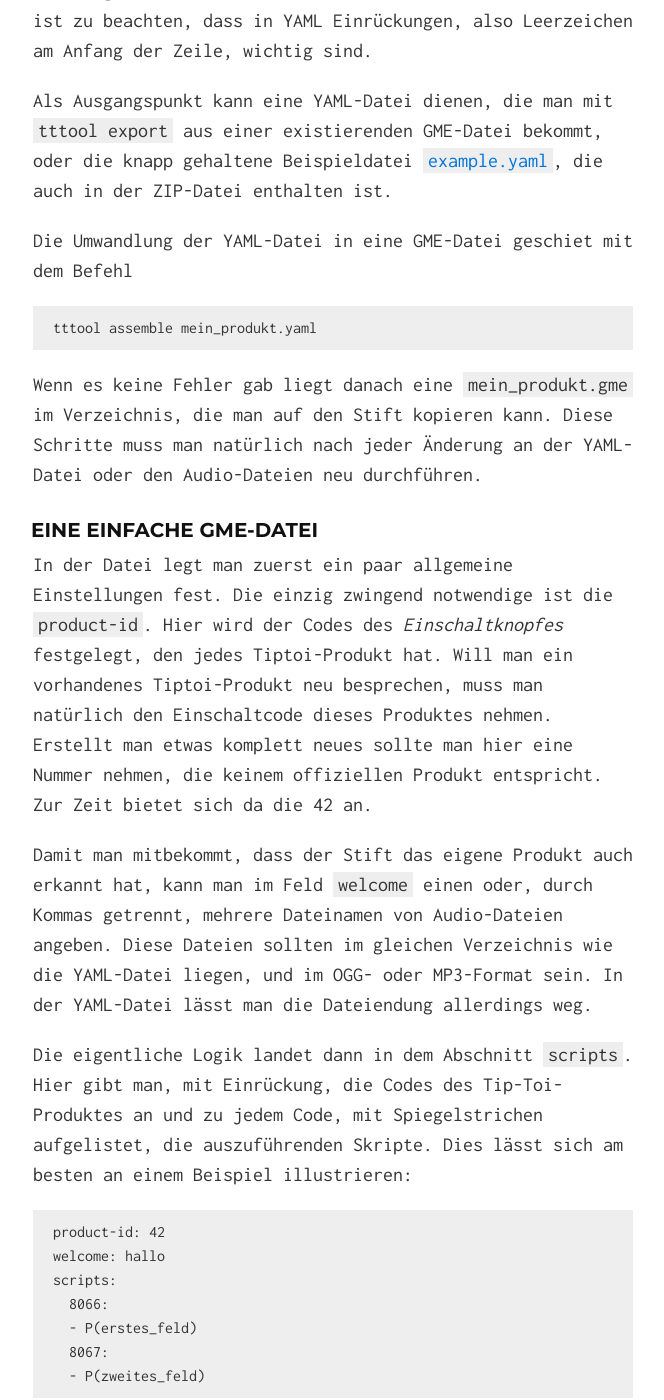
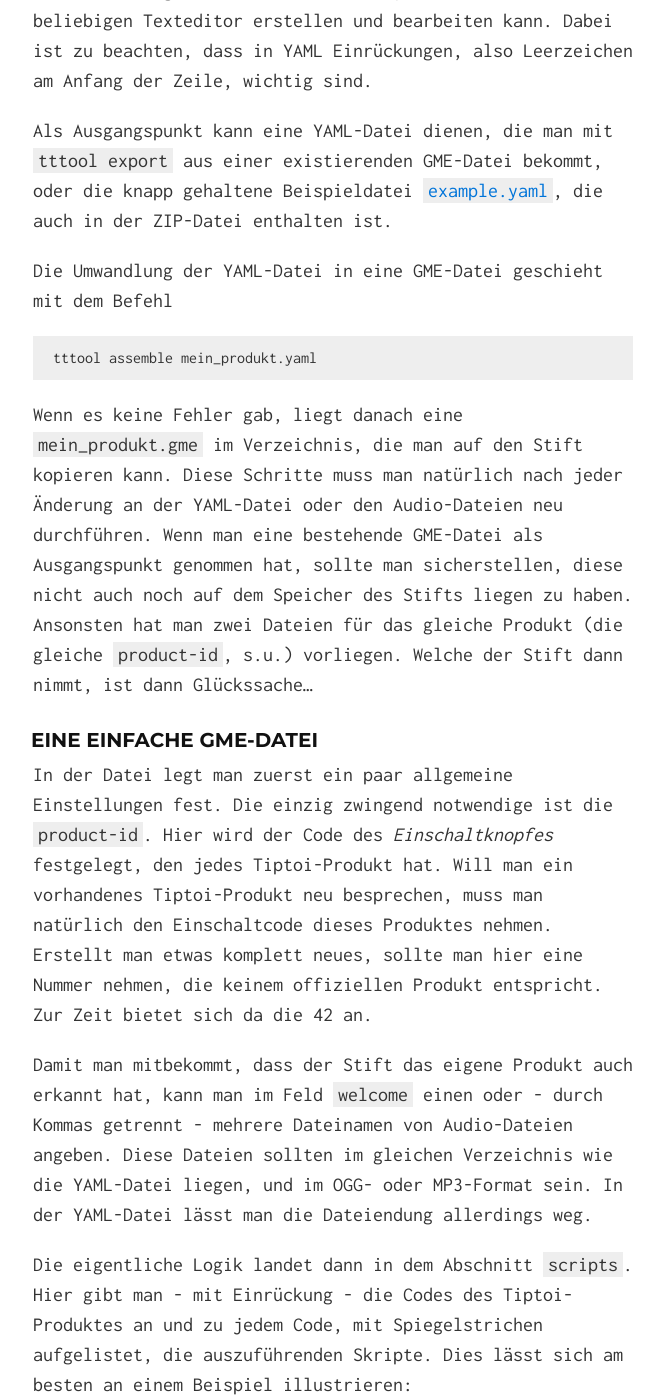
Before and after one commit to entropia/tip-toi-reveng, a Jekyll site: the page built from index.md, in a window 1280 px wide and 1400 px high, scrolled down 2422 px. Shown: the whole window, without its empty margins (307-971 px from the left). Built offline with Jekyll 4.4.1, drawn with Linux system fonts in a browser that asks for light colours; some of the changed text lies outside the part shown.

Commit message:
slight improvements

```diff
--- a/index.md
+++ b/index.md
@@ -2,30 +2,31 @@
 layout: default
 ---
 
-Hier finden Sie Information zum tttool, einem Werkzeug zum analysieren und
-erstellen von GME-Dateien für den Tiptoi-Stift. Damit können Sie
-Tiptoi-Produkte umprogrammieren und eigene Produkte erstellen.
+Diese Seite enthält Information zum tttool, einem Werkzeug zum
+Analysieren und Erstellen von GME-Dateien für den Tiptoi-Stift von
+Ravensburger. Damit kann man Tiptoi-Produkte umprogrammieren und
+eigene Produkte erstellen.
 
-> **Achtung:** Das tttool ist kein offizielles Produkt von Ravensburger,
-> sondern von unabhängigen Bastlern entwickelt. Wenn Sie damit ihren
-> Tiptoi-Stift kaputt machen, ist das Ihr Problem. Und wenn Sie selbst
-> erstellte Tiptoi-Produkte verkaufen, verletzen Sie vermutlich eine Reihe von
-> Patenten und anderen Schutzrechten.
+> **Achtung:** Das tttool ist kein offizielles Produkt von
+> Ravensburger, sondern von unabhängigen Bastlern entwickelt. Wenn es
+> zu einem Defekt am Tiptoi-Stift kommt, dann ist das auf eigenes
+> Risiko geschehen. Und wer selbst erstellte Tiptoi-Produkte verkauft,
+> verletzt vermutlich eine Reihe von Patenten und anderen
+> Schutzrechten.
 
-## Installation
+## Installation (Windows)
 
-Die Zip-Dateien auf der [Release-Seite] enthält die Datei `tttool.exe`, die man
+Die Zip-Datei auf der [Release-Seite] enthält die Datei `tttool.exe`, die man
 direkt ausführen kann.
 
 
 Allerdings ist zu beachten, dass das ein Kommadozeilenprogramm ist. Doppelt
 klicken bringt also nichts, sondern man muss die Eingabeaufforderung starten,
 in das Verzeichnis mit `tttool.exe` wechseln und dann Befehle wie `tttool info
-WWW_Bauernhof.gme` eintippen. Wem das neu ist sei ein kleines [Tutorial zur
-Kommandozeile] empfohlen.
+WWW_Bauernhof.gme` eintippen. Wem das neu ist, dem sei ein kleines [Tutorial zur Kommandozeile] empfohlen.
 
 Wer kein Windows verwendet oder aus anderen Gründen das `tttool` selber
-kompilieren will findet die Anleitung dazu in der [README des
+kompilieren will, findet die Anleitung dazu in der [README des
 Github-Projektes].
 
 [Release-Seite]: https://github.com/entropia/tip-toi-reveng/releases
@@ -83,19 +84,19 @@
 
 [`example.yaml`]: https://github.com/entropia/tip-toi-reveng/blob/master/example.yaml
 
-Die Umwandlung der YAML-Datei in eine GME-Datei geschiet mit dem Befehl
+Die Umwandlung der YAML-Datei in eine GME-Datei geschieht mit dem Befehl
 
     tttool assemble mein_produkt.yaml
 
-Wenn es keine Fehler gab liegt danach eine `mein_produkt.gme` im Verzeichnis, die man auf den Stift kopieren kann. Diese Schritte muss man natürlich nach jeder Änderung an der YAML-Datei oder den Audio-Dateien neu durchführen.
+Wenn es keine Fehler gab, liegt danach eine `mein_produkt.gme` im Verzeichnis, die man auf den Stift kopieren kann. Diese Schritte muss man natürlich nach jeder Änderung an der YAML-Datei oder den Audio-Dateien neu durchführen. Wenn man eine bestehende GME-Datei als Ausgangspunkt genommen hat, sollte man sicherstellen, diese nicht auch noch auf dem Speicher des Stifts liegen zu haben. Ansonsten hat man zwei Dateien für das gleiche Produkt (die gleiche `product-id`, s.u.) vorliegen. Welche der Stift dann nimmt, ist dann Glückssache...
 
 ### Eine einfache GME-Datei
 
-In der Datei legt man zuerst ein paar allgemeine Einstellungen fest. Die einzig zwingend notwendige ist die `product-id`. Hier wird der Codes des *Einschaltknopfes* festgelegt, den jedes Tiptoi-Produkt hat. Will man ein vorhandenes Tiptoi-Produkt neu besprechen, muss man natürlich den Einschaltcode dieses Produktes nehmen. Erstellt man etwas komplett neues sollte man hier eine Nummer nehmen, die keinem offiziellen Produkt entspricht. Zur Zeit bietet sich da die 42 an.
+In der Datei legt man zuerst ein paar allgemeine Einstellungen fest. Die einzig zwingend notwendige ist die `product-id`. Hier wird der Code des *Einschaltknopfes* festgelegt, den jedes Tiptoi-Produkt hat. Will man ein vorhandenes Tiptoi-Produkt neu besprechen, muss man natürlich den Einschaltcode dieses Produktes nehmen. Erstellt man etwas komplett neues, sollte man hier eine Nummer nehmen, die keinem offiziellen Produkt entspricht. Zur Zeit bietet sich da die 42 an.
 
-Damit man mitbekommt, dass der Stift das eigene Produkt auch erkannt hat, kann man im Feld `welcome` einen oder, durch Kommas getrennt, mehrere Dateinamen von Audio-Dateien angeben. Diese Dateien sollten im gleichen Verzeichnis wie die YAML-Datei liegen, und im OGG- oder MP3-Format sein. In der YAML-Datei lässt man die Dateiendung allerdings weg.
+Damit man mitbekommt, dass der Stift das eigene Produkt auch erkannt hat, kann man im Feld `welcome` einen oder - durch Kommas getrennt - mehrere Dateinamen von Audio-Dateien angeben. Diese Dateien sollten im gleichen Verzeichnis wie die YAML-Datei liegen, und im OGG- oder MP3-Format sein. In der YAML-Datei lässt man die Dateiendung allerdings weg.
 
-Die eigentliche Logik landet dann in dem Abschnitt `scripts`. Hier gibt man, mit Einrückung, die Codes des Tip-Toi-Produktes an und zu jedem Code, mit Spiegelstrichen aufgelistet, die auszuführenden Skripte. Dies lässt sich am besten an einem Beispiel illustrieren:
+Die eigentliche Logik landet dann in dem Abschnitt `scripts`. Hier gibt man - mit Einrückung - die Codes des Tiptoi-Produktes an und zu jedem Code, mit Spiegelstrichen aufgelistet, die auszuführenden Skripte. Dies lässt sich am besten an einem Beispiel illustrieren:
 
 ~~~
 product-id: 42
@@ -153,15 +154,13 @@
 
 ## Community
 
-Wer mit dem `tttool` herumspielt sollte sich auf der [tiptoi-Mailingliste]
+Wer mit dem `tttool` herumspielt, sollte sich auf der [tiptoi-Mailingliste]
 eintragen. Hier sind auch andere Bastler, die einem eventuell weiterhelfen
-können. Auch freuen wir uns immer wenn Ihr erzählt was Ihr mit dem `tttool`
-auf die Beine gestellt habt.
+können. Auch freuen wir uns immer, wenn wir erfahren, was andere mit dem `tttool` auf die Beine gestellt haben.
 
 [tiptoi-Mailingliste]: https://lists.nomeata.de/mailman/listinfo/tiptoi
 
-Wenn Ihr Fehler im `tttool` findet oder Verbesserungsvorschläge habt, dürft Ihr
-die über den [Github-Bugtracker] melden.
+Fehler im `tttool` oder Verbesserungsvorschläge dürfen gerne über den [Github-Bugtracker] gemeldet werden.
 
 [Github-Bugtracker]: https://github.com/entropia/tip-toi-reveng/issues
 
@@ -171,4 +170,4 @@
 
 ## Sonstiges
 
-Dieses Website wurde mit [Jekyll](http://jekyllrb.com/) und dem Theme [Solo](http://solo.chibi.io) erzeugt und wird von [Github Pages](https://pages.github.com/) gehostet.
+Diese Website wurde mit [Jekyll](http://jekyllrb.com/) und dem Theme [Solo](http://solo.chibi.io) erzeugt und wird von [Github Pages](https://pages.github.com/) gehostet.
```
Also changed, not shown: other parts of index.md (+2 -2 lines).
